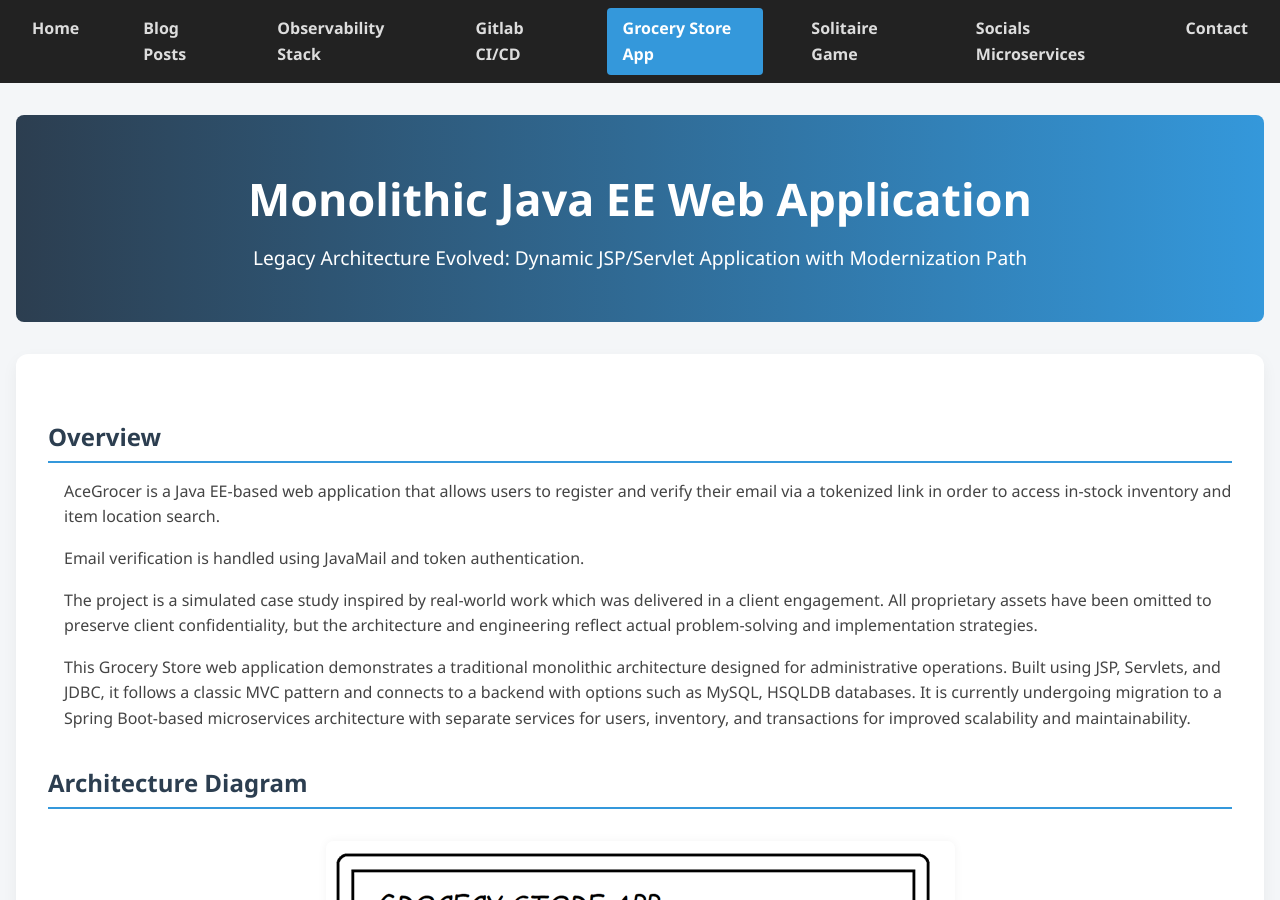
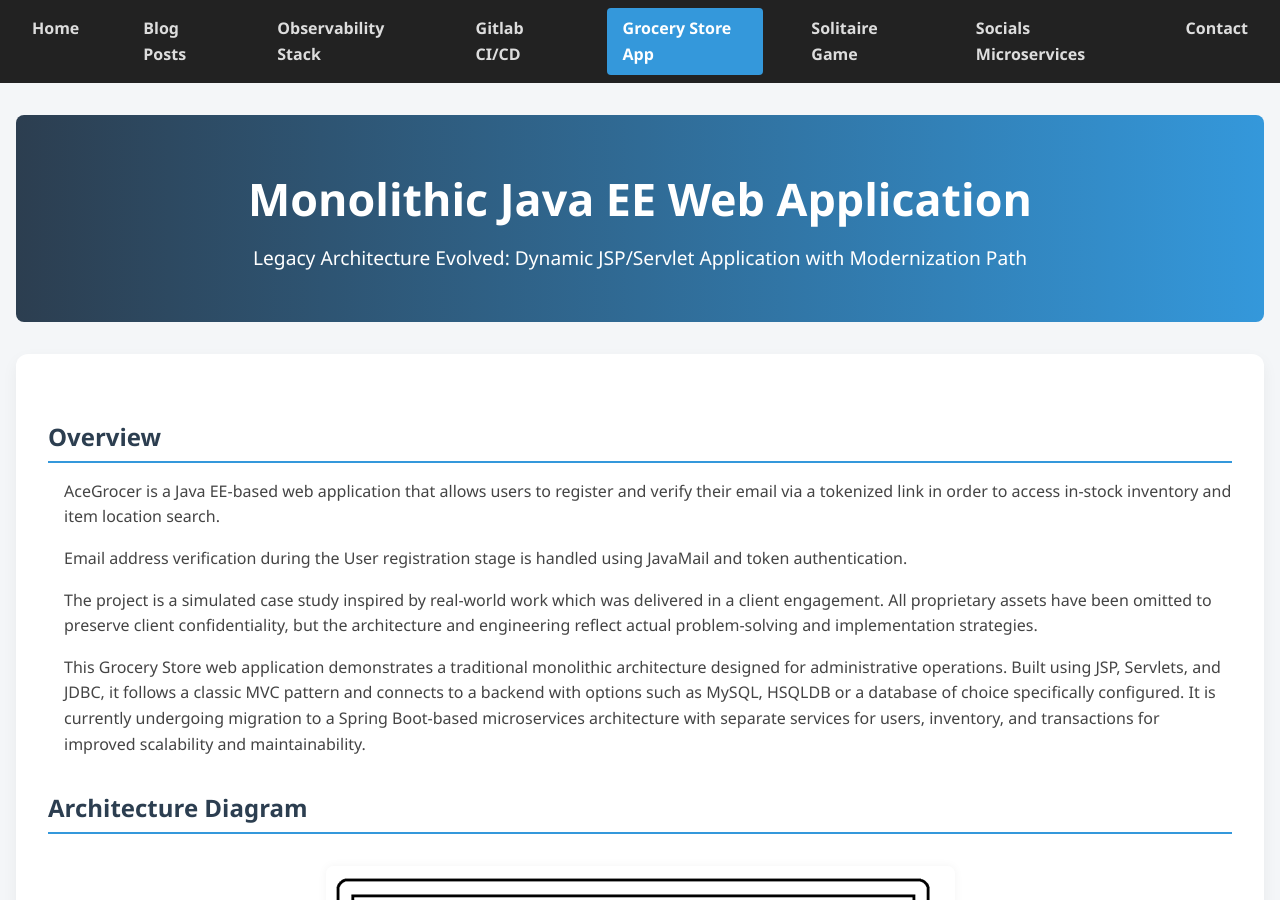
Before and after one commit to kunlecreates/kunlecreates.github.io, a Jekyll site: the page built from projects/javaee.html, in a window 1280 px wide and 900 px high. Built offline with Jekyll 4.4.1, drawn with Linux system fonts in a browser that asks for light colours; comment, search, counter and statistics services are not loaded.

Commit message:
Update Project pages

```diff
--- a/index.html
+++ b/index.html
@@ -48,7 +48,7 @@
 
     <div class="project-card">
       <img src="/assets/images/microservices-arch.png" alt="Microservices Architecture">
-      <span title="This project is a simulated case study based on real-world client work. Proprietary content has been excluded." style="background: #ffffff; padding: 4px 8px; border-radius: 6px; font-size: 0.9em; cursor: help;">
+      <span title="This project is a simulated case study of the Twitter socials app developed as a school project. It does not include any proprietary source code from Twitter." style="background: #ffffff; padding: 4px 8px; border-radius: 6px; font-size: 0.9em; cursor: help;">
         <h3>Twitter-Clone Microservices Application</h3>
         <p>Modular cloud-native application built with Spring Boot, deployed on Kubernetes, integrated with GitLab CI/CD, Helm, and full observability stack. Secure JWT-based authentication.</p>
       </span>
--- a/projects/javaee.html
+++ b/projects/javaee.html
@@ -13,9 +13,9 @@
 <section class="content">
   <h2>Overview</h2>
   <p>AceGrocer is a Java EE-based web application that allows users to register and verify their email via a tokenized link in order to access in-stock inventory and item location search.</p>
-  <p>Email verification is handled using JavaMail and token authentication.</p>
+  <p>Email address verification during the User registration stage is handled using JavaMail and token authentication.</p>
   <p>The project is a simulated case study inspired by real-world work which was delivered in a client engagement. All proprietary assets have been omitted to preserve client confidentiality, but the architecture and engineering reflect actual problem-solving and implementation strategies.</p>
-  <p>This Grocery Store web application demonstrates a traditional monolithic architecture designed for administrative operations. Built using JSP, Servlets, and JDBC, it follows a classic MVC pattern and connects to a backend with options such as MySQL, HSQLDB databases. It is currently undergoing migration to a Spring Boot-based microservices architecture with separate services for users, inventory, and transactions for improved scalability and maintainability.</p>
+  <p>This Grocery Store web application demonstrates a traditional monolithic architecture designed for administrative operations. Built using JSP, Servlets, and JDBC, it follows a classic MVC pattern and connects to a backend with options such as MySQL, HSQLDB or a database of choice specifically configured. It is currently undergoing migration to a Spring Boot-based microservices architecture with separate services for users, inventory, and transactions for improved scalability and maintainability.</p>
 
   <h2>Architecture Diagram</h2>
   <img src="/assets/images/grocery-mockup.png" alt="Java EE Architecture Diagram" class="diagram">
--- a/projects/observability_stack.html
+++ b/projects/observability_stack.html
@@ -50,7 +50,7 @@
     <li><strong>Prometheus</strong> - Scrapes and stores time-series metrics</li>
     <li><strong>Grafana</strong> - Dashboards for real-time metrics</li>
     <li><strong>ECK (Elastic Cloud on Kubernetes)</strong> - Manages Elasticsearch and Kibana</li>
-    <li><strong>OAuth2 Proxy</strong> - Secures access to dashboards</li>
+    <li><strong>OAuth2 Proxy</strong> - Utilizes the Cloudflared Tunnel to secures access to dashboards</li>
     <li><strong>Helm</strong> - Automates deployments and configuration</li>
   </ul>
 
--- a/projects/twitter_clone_microservices.html
+++ b/projects/twitter_clone_microservices.html
@@ -13,7 +13,7 @@
 <section class="content">
   <h2>Overview</h2>
   <p>This microservices-based application replicates key functionalities of a social media platform similar to Twitter. It is designed with Spring Boot microservices communicating over REST APIs, containerized with Docker, deployed to Kubernetes, and instrumented with a complete observability stack.</p>
-  <p>The project is a simulated case study inspired by real-world work I delivered in a client engagement. All proprietary assets have been omitted to preserve client confidentiality, but the architecture and engineering reflect actual problem-solving and implementation strategies.</p>
+  <p>This project is a simulated case study of the Twitter socials app developed as a school project. It does not include any proprietary source code from Twitter, but the architecture and engineering reflect actual problem-solving and implementation strategies.</p>
 
   <h2>Architecture Diagram</h2>
   <img src="/assets/images/microservices-arch.png" alt="Microservices Architecture Diagram" class="diagram">
```
Also changed, not shown: other parts of projects/twitter_clone_microservices.html (+1 -1 lines).
